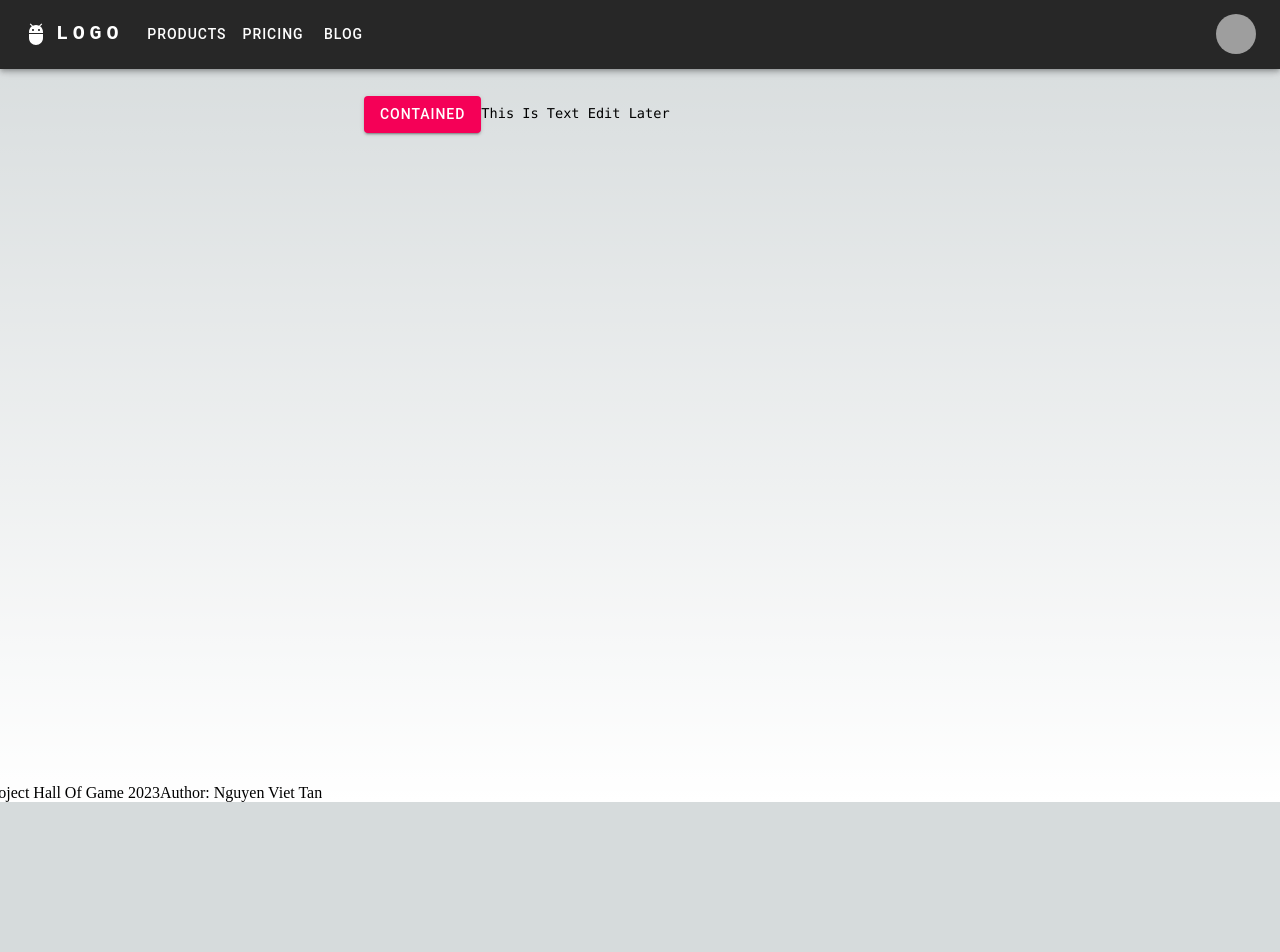
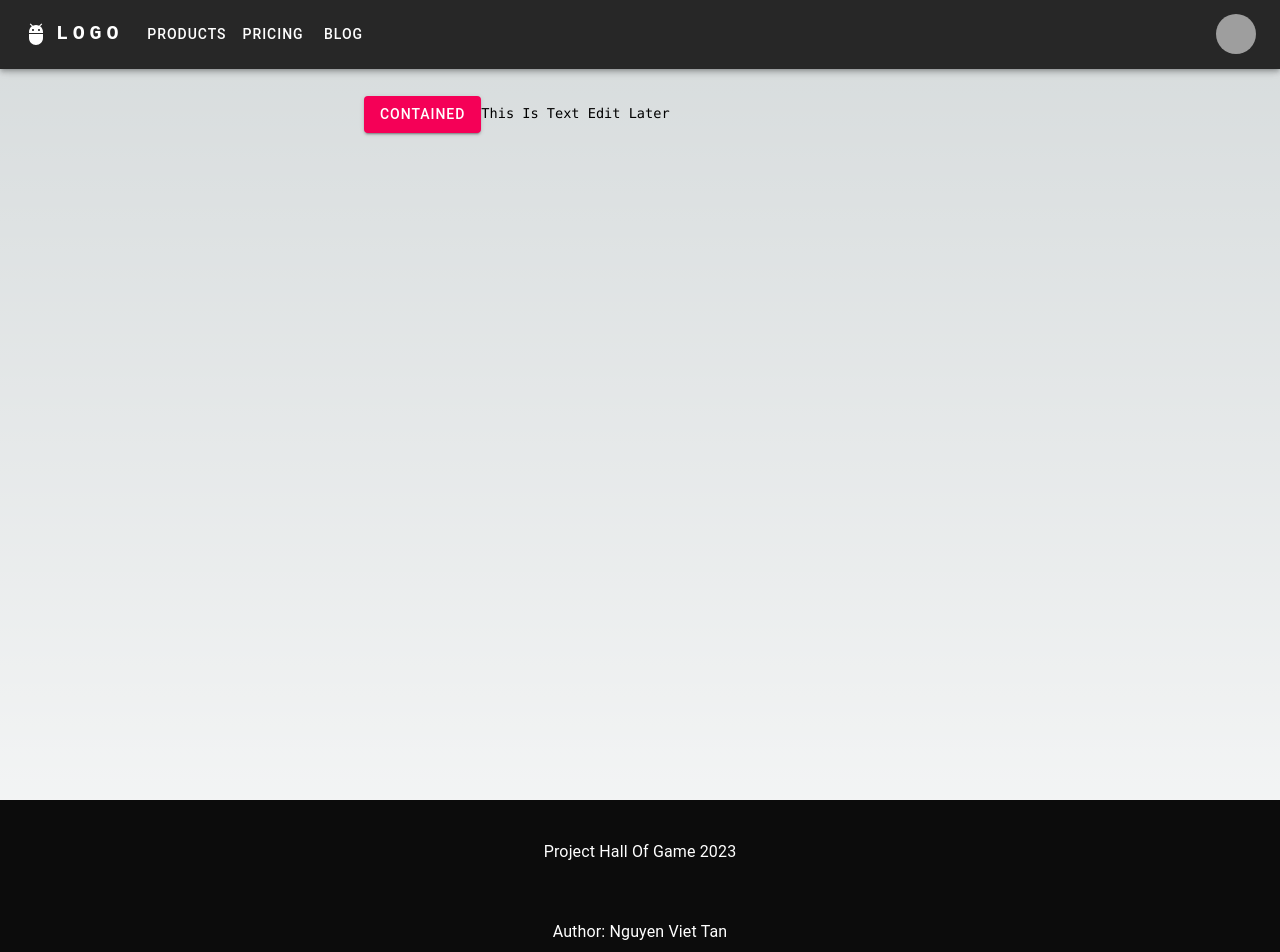
Before and after one commit to TanNguyen120/hall-of-game, a Next.js app: page / in a window 1280 px wide. Shown: the top 952 px of the page. Before the commit the page ends 802 px from the top, so only its background shows below. Built offline with nearby package versions, Linux system fonts and the light colour scheme; grey boxes are pictures that could not be loaded.

Commit message:
footer style

```diff
--- a/src/app/layout.tsx
+++ b/src/app/layout.tsx
@@ -3,9 +3,11 @@
 
 import AppBar from '@/components/appBar';
 import { ThemeProvider } from '@emotion/react';
-import gamerTheme from '@/styles/theme/gamerTheme';
+import { gamerTheme } from '@/styles/theme/gamerTheme';
 import './globals.css';
 import Footer from '@/components/footer';
+import { Theme } from '@mui/material';
+import { createTheme } from '@mui/system';
 
 export default function RootLayout({
   children,
@@ -20,6 +22,7 @@ export default function RootLayout({
         head.tsx. Find out more at https://beta.nextjs.org/docs/api-reference/file-conventions/head
       */}
         <head />
+
         {/* The layout Header */}
         <AppBar />
         {/* <SearchAppBar /> */}
--- a/src/components/footer.tsx
+++ b/src/components/footer.tsx
@@ -1,10 +1,21 @@
-import { Grid } from '@mui/material';
+import { Box, Grid, Typography } from '@mui/material';
 
 export default function Footer() {
   return (
-    <Grid container spacing={2}>
-      <div>Project Hall Of Game 2023</div>
-      <div>Author: Nguyen Viet Tan</div>
-    </Grid>
+    <Box
+      sx={{
+        display: 'grid',
+        gap: 2,
+        bgcolor: '#0c0c0c',
+        gridTemplateRows: 'repeat(3, 1fr)',
+      }}
+    >
+      <Typography color='common.white' align='center' sx={{ p: 5 }}>
+        Project Hall Of Game 2023
+      </Typography>
+      <Typography color='white' align='center'>
+        Author: Nguyen Viet Tan
+      </Typography>
+    </Box>
   );
 }
--- a/src/styles/theme/gamerTheme.tsx
+++ b/src/styles/theme/gamerTheme.tsx
@@ -1,8 +1,8 @@
 'use client';
 
-import { createTheme } from '@mui/material/styles';
+import { createTheme, ThemeOptions } from '@mui/material/styles';
 
-export default createTheme({
+export const gamerTheme = createTheme({
   palette: {
     mode: 'dark',
     primary: {
```
Also changed, not shown: src/styles/theme/lightThemeOptions.tsx (+17 -2 lines).
